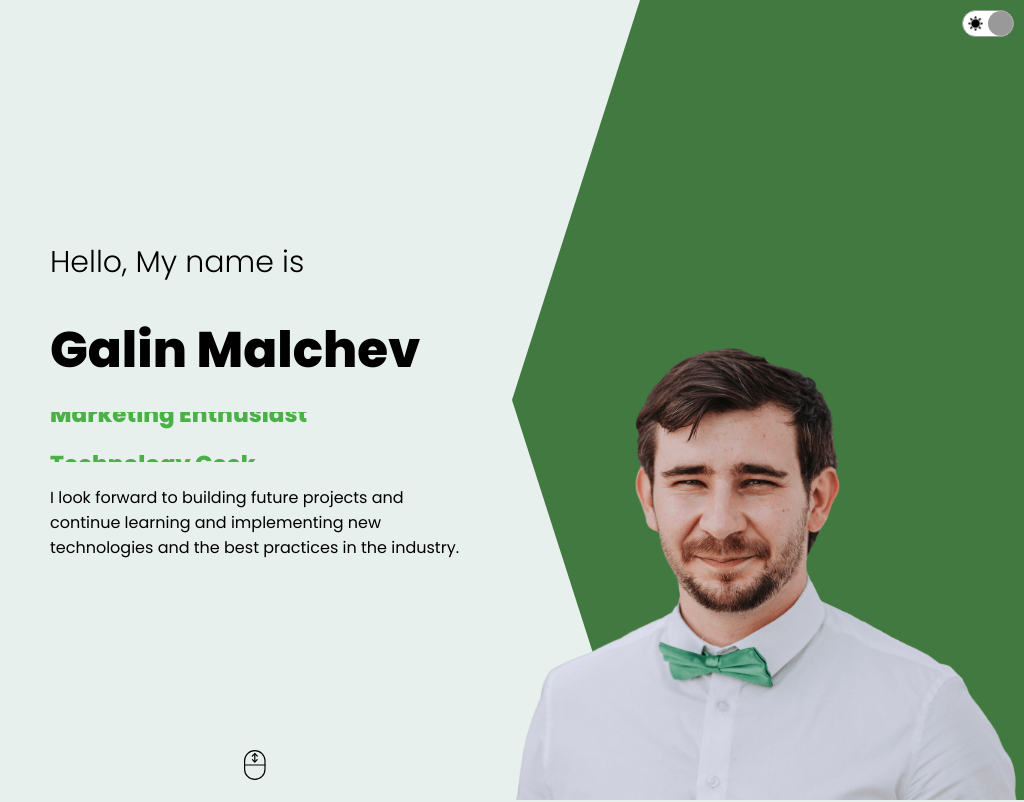
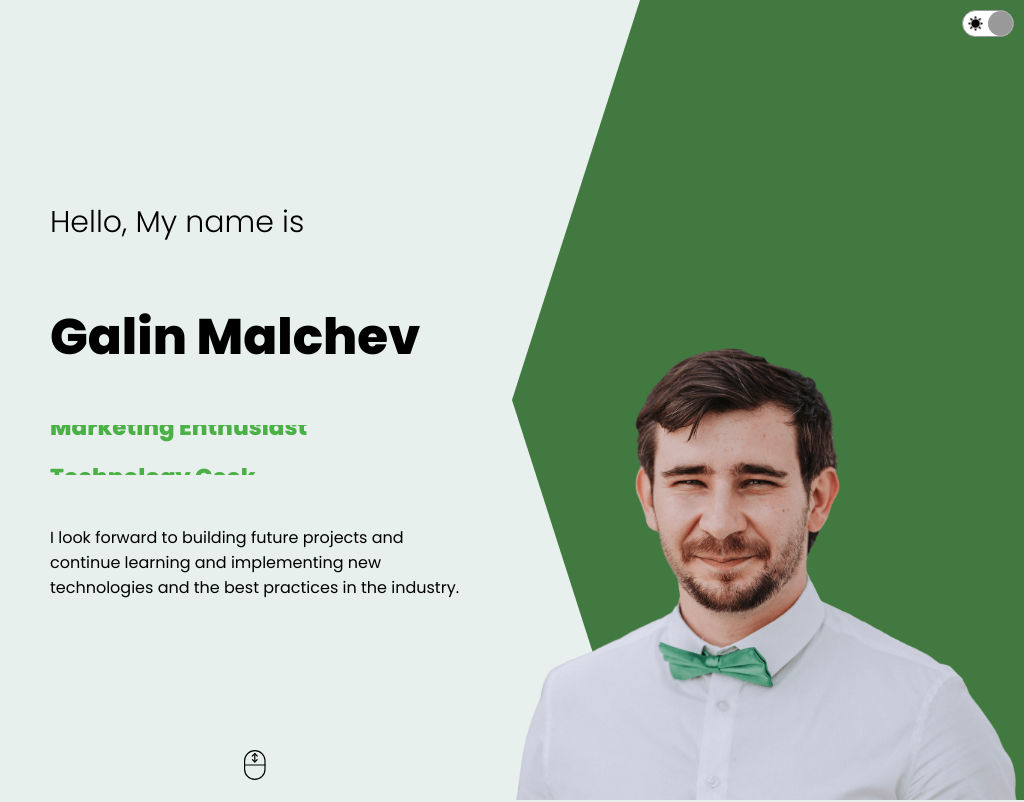
Before and after one commit to ahmiitahir/portfolio-deploy, a React (Create React App) app: page / in a window 1024 px wide. Shown: the top 802 px of the page. Built offline with nearby package versions, Linux system fonts and the light colour scheme.

Commit message:
minor changes to responsive

```diff
--- a/src/components/introduction/Introduction.module.css
+++ b/src/components/introduction/Introduction.module.css
@@ -93,6 +93,12 @@
   right: 0;
 }
 
+@media screen and (min-width: 769px) and (max-width: 1025px) {
+  .intro_left_wrapper {
+    height: 50%;
+  }
+}
+
 @media screen and (min-width: 481px) and (max-width: 768px) {
   .intro {
     flex-direction: column;
```
